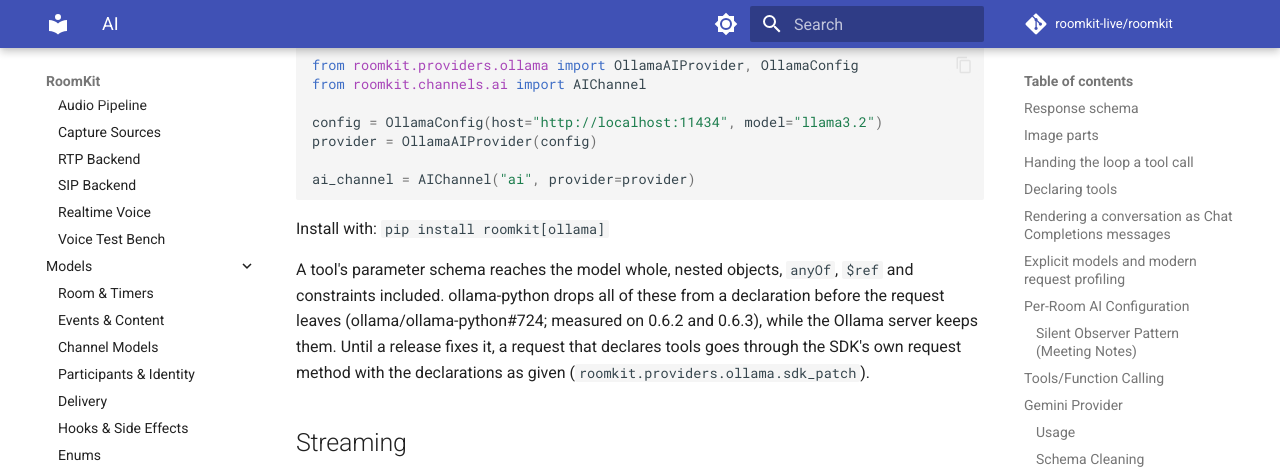
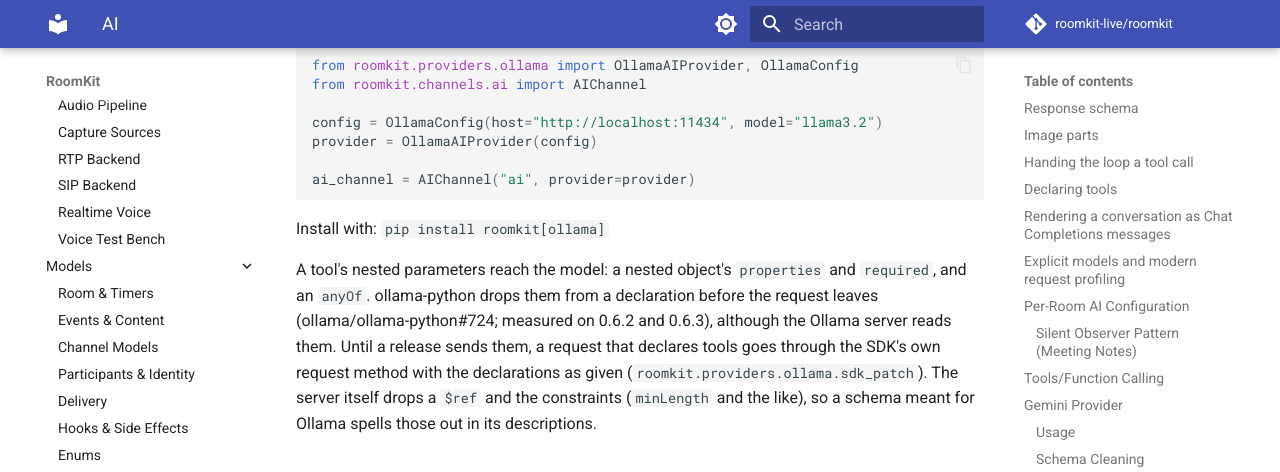
Before and after one commit to roomkit-live/roomkit-docs, an MkDocs documentation site: the page built from docs/api/providers-ai.md, in a window 1280 px wide and 900 px high, scrolled down 14390 px, cut to the strip 0-472 px from the top of the window. Built offline with MkDocs 1.6.1 and Material for MkDocs 9.7.7, drawn with Linux system fonts in a browser that asks for light colours; comment, search, counter and statistics services are not loaded.

Commit message:
docs(ollama): what the SDK patch gets through is nested properties and anyOf; the server drops a $ref and the constraints (RMK-383)

```diff
--- a/docs/api/providers-ai.md
+++ b/docs/api/providers-ai.md
@@ -495,12 +495,14 @@ ai_channel = AIChannel("ai", provider=provider)
 
 Install with: `pip install roomkit[ollama]`
 
-A tool's parameter schema reaches the model whole, nested objects, `anyOf`,
-`$ref` and constraints included. ollama-python drops all of these from a
-declaration before the request leaves (ollama/ollama-python#724; measured on
-0.6.2 and 0.6.3), while the Ollama server keeps them. Until a release fixes
-it, a request that declares tools goes through the SDK's own request method
-with the declarations as given (`roomkit.providers.ollama.sdk_patch`).
+A tool's nested parameters reach the model: a nested object's `properties`
+and `required`, and an `anyOf`. ollama-python drops them from a declaration
+before the request leaves (ollama/ollama-python#724; measured on 0.6.2 and
+0.6.3), although the Ollama server reads them. Until a release sends them, a
+request that declares tools goes through the SDK's own request method with the
+declarations as given (`roomkit.providers.ollama.sdk_patch`). The server
+itself drops a `$ref` and the constraints (`minLength` and the like), so a
+schema meant for Ollama spells those out in its descriptions.
 
 ## Streaming
 
```
